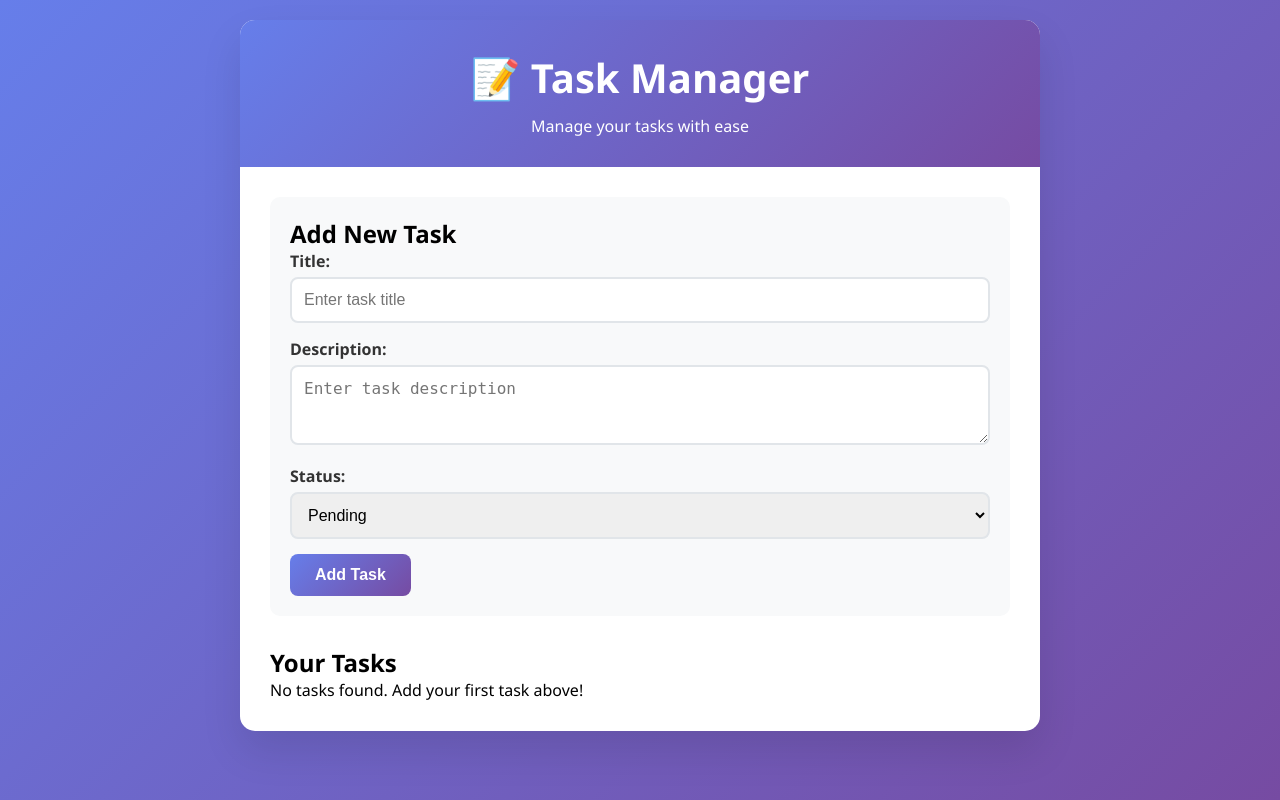
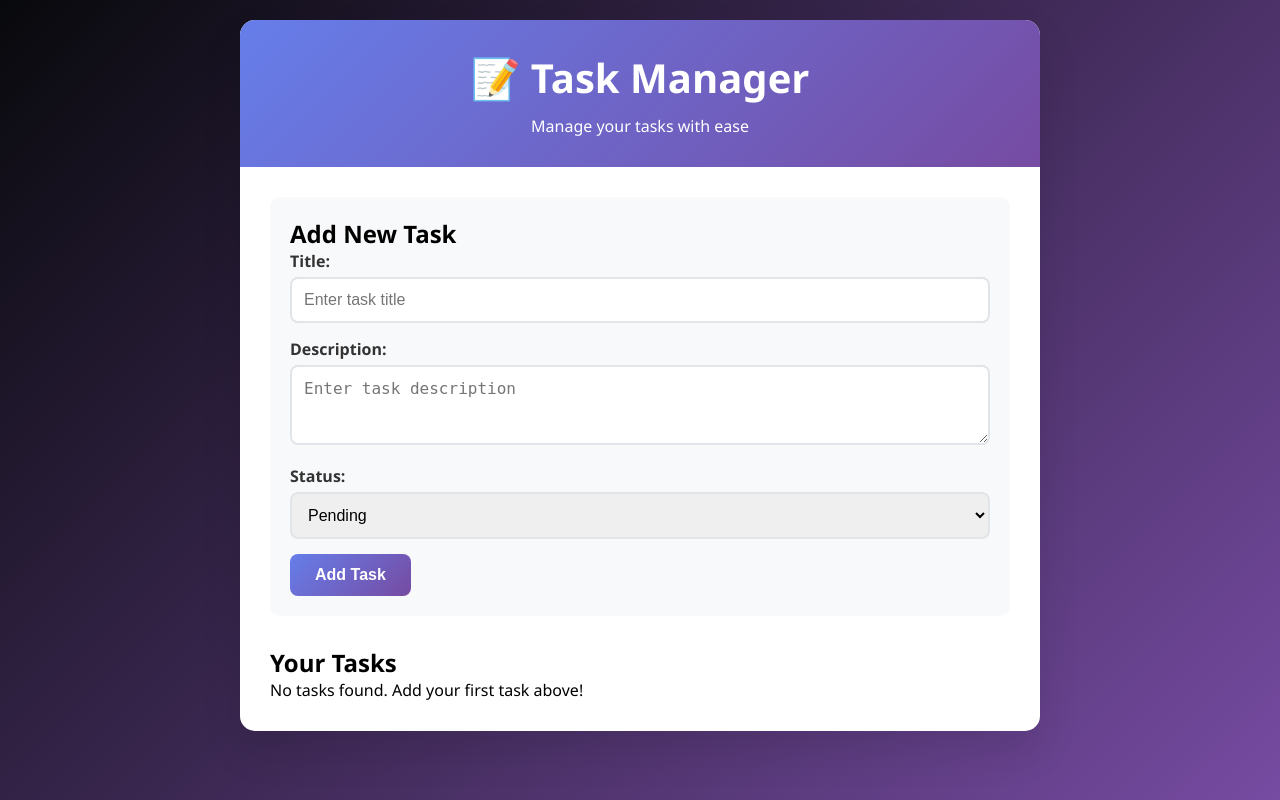
Before and after one commit to AyanWarsame/Task-Manager, a Flask app: page / in a window 1280 px wide. Run offline with Flask 3, Linux system fonts and the light colour scheme; data that the repository does not hold is empty; some libraries are stand-ins or nearby versions.

Commit message:
updating all

```diff
--- a/task-manager/static/style.css
+++ b/task-manager/static/style.css
@@ -1,7 +1,8 @@
  * { margin: 0; padding: 0; box-sizing: border-box; }
  body {
                 font-family: 'Segoe UI', Tahoma, Geneva, Verdana, sans-serif;
-                background: linear-gradient(135deg, #667eea 0%, #764ba2 100%);
+                /* background: linear-gradient(135deg, #667eea 0%, #764ba2 100%); */
+                 background: linear-gradient(135deg, #08090c 0%, #764ba2 100%);
                 min-height: 100vh;
                 padding: 20px;
             }
```
Also changed, not shown: .github/workflows/docker-build-push.yml, 1 other file.
